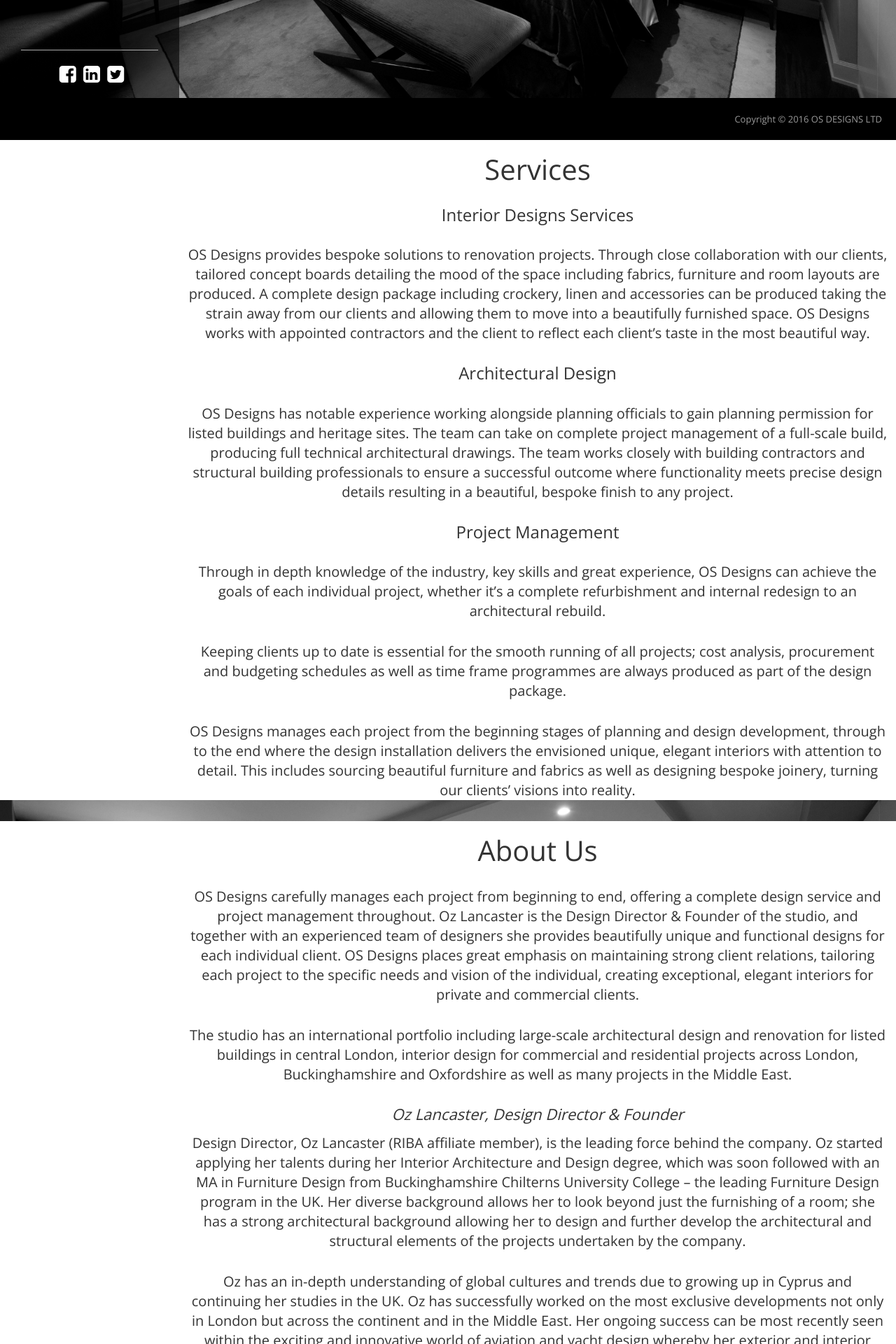
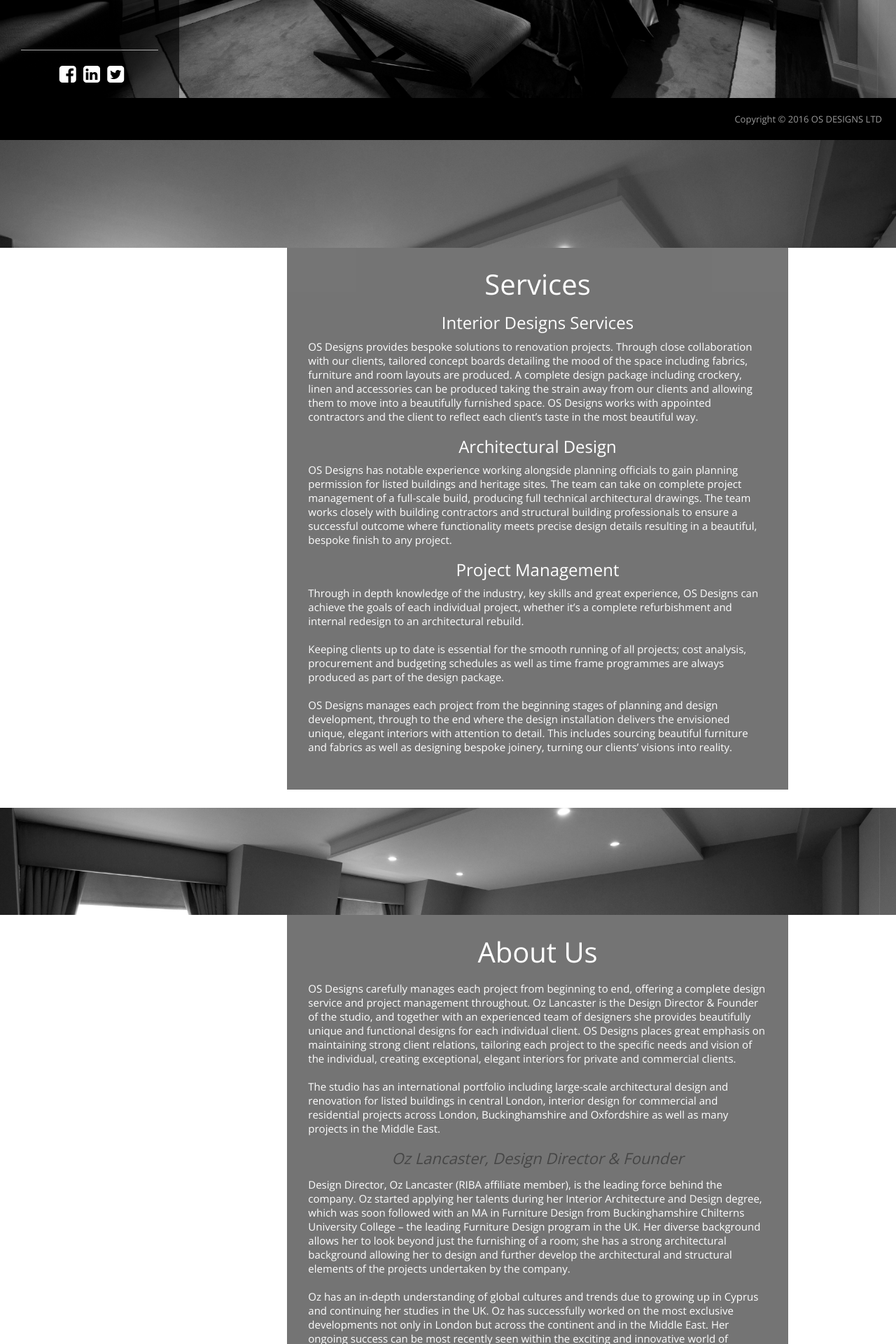
Before and after one commit to khasty720/os_site, a PHP site: page / in a window 1280 px wide; the page is wider, and only the part inside the window is pictured. Shown: the part 600-2520 px from the top of that part at 70% size. Run offline with PHP 8.4, Linux system fonts and the light colour scheme; some libraries are stand-ins or nearby versions.

Commit message:
Updated style.css

```diff
--- a/css/style.css
+++ b/css/style.css
@@ -64,7 +65,8 @@ h1.double {
 h2 {
   font-size: 40px;
   font-weight: 300;
-  margin: 0 0 30px;
+  margin: 0 0 20px;
+  color: #ffffff;
 }
 h2.double {
   margin: 0 0 50px;
@@ -76,8 +78,9 @@ h2.double {
 }
 h3 {
   font-size: 24px;
-  font-weight: 300;
-  margin: 0 0 30px;
+  font-weight: 500;
+  margin: 0 0 10px;
+  color: #ffffff;
 }
 h3.double {
   margin: 0 0 40px;
@@ -340,17 +345,45 @@ pre {
   font-style: normal;
   text-align: right;
 }
+
+.main section.services ._inner {
+    background: #666666;
+    margin: 15%;
+    padding: 3%;
+    font-size: 15px;
+    opacity: .90;
+}
 .main section.services p {
-  width: 1000px;
-  margin: 0 auto 30px;
+  margin: 0 auto 20px;
+  color: #ffffff;
+  line-height: normal;
+  text-align: left;
 }
+
 .main section.about p {
-  width: 1000px;
-  margin: 0 auto 30px;
+    margin: 0 auto 20px;
+    color: #ffffff;
+    line-height: normal;
+    text-align: left;
 }
+.main section.about ._inner {
+    background: #666666;
+    margin: 15%;
+    padding: 3%;
+    font-size: 15px;
+    opacity: .90;
+}
+
 .main section.portfolio {
-  padding: 0;
+  /*padding: 0;*/
 }
+
+.main section.portfolio .container {
+  margin: 0;
+  padding: 5%;
+  width: 100%;
+}
+
 .main section.portfolio .portfolio_outer {
   position: relative;
 }
```
Also changed, not shown: other parts of css/style.css (+62 -2 lines).
